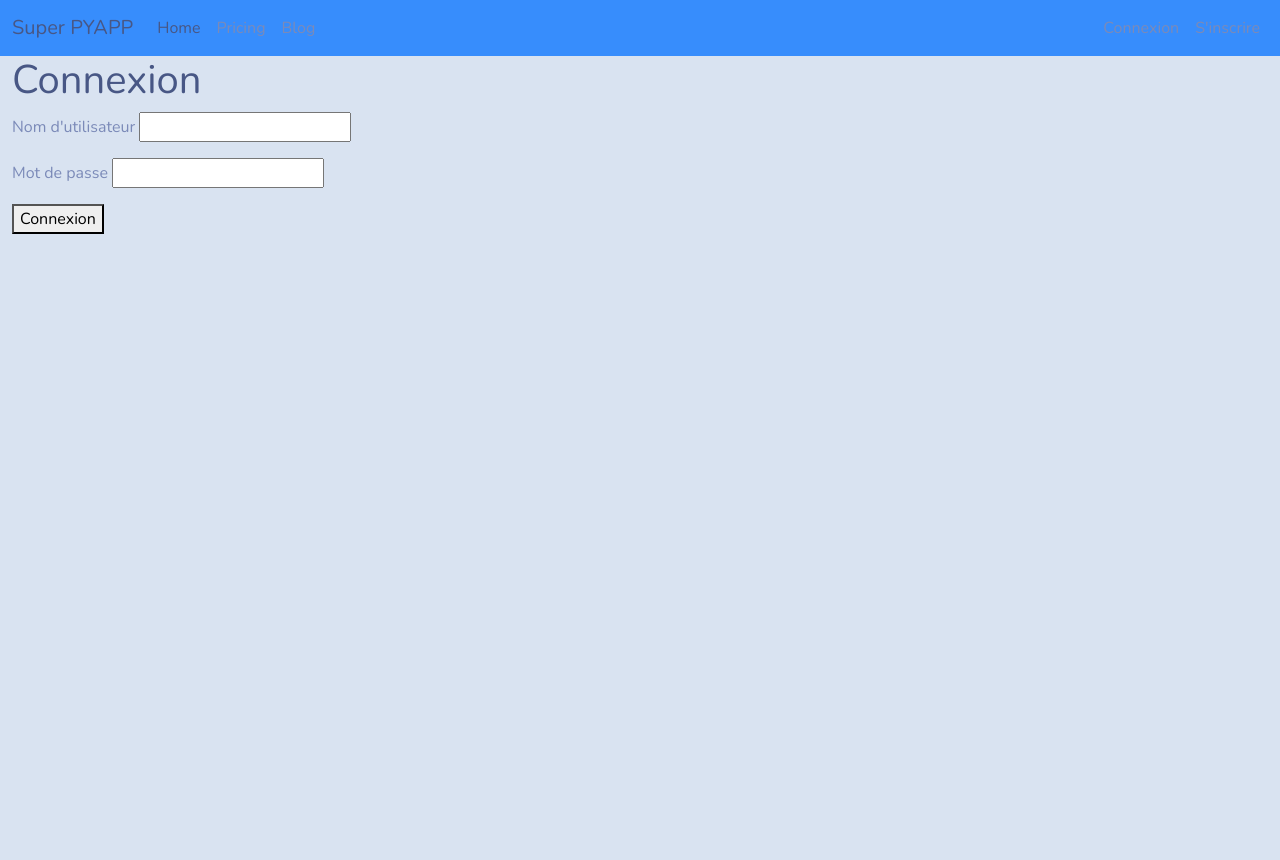
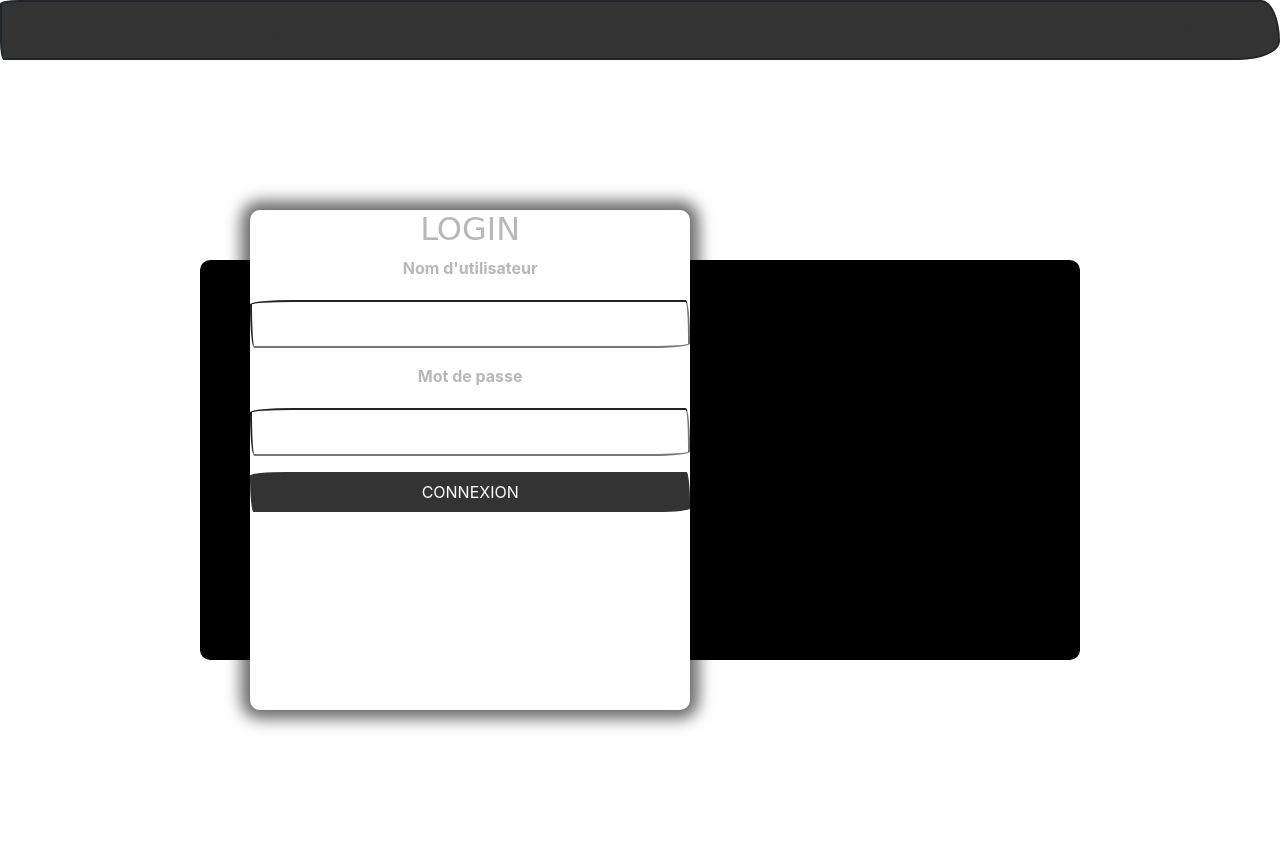
Before and after one commit to jimmy-steve/SuperShop, a Django app: page /login/ in a window 1280 px wide. Before the commit the page ends 234 px from the top, so only its background shows below. Run offline with Django 4.2, Linux system fonts and the light colour scheme; some libraries are stand-ins or nearby versions; some web fonts are replaced.

Commit message:
add-login and css

```diff
--- a/accounts/templates/accounts/login.html
+++ b/accounts/templates/accounts/login.html
@@ -1,21 +1,60 @@
 {% extends 'base.html' %}
 
 {% block content %}
+<div class="login-container">
+        <div class="login-reg-panel">
+        <div class="login-info-box">
+            <h2>Have an account?</h2>
+            <p>If you already have an account, you can log in here to access your profile and preferences.</p>
+            <label id="label-register" for="log-reg-show">Login</label>
+            <input type="radio" name="active-log-panel" id="log-reg-show" {% if not show_register %}checked{% endif %}>
+        </div>
 
-<h1>Connexion</h1>
+        <div class="register-info-box">
+            <h2>Don't have an account?</h2>
+            <p>If you don't have an account yet, you can register here to get started and enjoy all the features we offer.</p>
+            <label id="label-login" for="log-login-show">Register</label>
+            <input type="radio" name="active-log-panel" id="log-login-show" {% if show_register %}checked{% endif %}>
+        </div>
+
+        <div class="white-panel">
+            <!-- Login Form -->
+            <div class="login-show" {% if show_register %}style="display:none;"{% endif %}>
                 <form method="POST">
-    {% csrf_token %}
+                    <h2>LOGIN</h2>
                     <p>
                         <label for="username">Nom d'utilisateur</label>
-        <input id="username" type="text" name="username">
+                        <input id="username" type="text" name="username" required>
                     </p>
                     <p>
                         <label for="password">Mot de passe</label>
-        <input id="password" type="password" name="password">
+                        <input id="password" type="password" name="password" required>
                     </p>
-    <button type="submit">Connexion</button>
+                    <button type="submit" name="submit_login" class="btn btn-primary">Connexion</button>
+                </form>
+            </div>
 
+            <!-- Register Form -->
+            <div class="register-show" {% if not show_register %}style="display:none;"{% endif %}>
+                <form method="POST">
+                    <h2>REGISTER</h2>
+                    <p>
+                        <label for="username_register">Nom d'utilisateur</label>
+                        <input id="username_register" type="text" name="username_register" required>
+                    </p>
+                    <p>
+                        <label for="password_register">Mot de passe</label>
+                        <input id="password_register" type="password" name="password_register" required>
+                    </p>
+                    <p>
+                        <label for="email_register">Email</label>
+                        <input id="email_register" type="email" name="email_register" required>
+                    </p>
+                    <button type="submit" name="submit_register" class="btn btn-primary">S'inscrire</button>
                 </form>
-
+            </div>
+        </div>
+    </div>
+</div>
 
 {% endblock %}
--- /dev/null
+++ b/static/style.css
@@ -0,0 +1,106 @@
+.login-container {
+    height: 100vh;
+    min-height: 550px;
+    background-repeat: no-repeat;
+    background-size: cover;
+    background-position: center;
+    position: relative;
+    overflow-y: hidden;
+}
+
+.login-reg-panel {
+    border-radius: 10px;
+    position: relative;
+    top: 50%;
+    transform: translateY(-50%);
+    text-align: center;
+    width: 70%;
+    right: 0;
+    left: 0;
+    margin: auto;
+    height: 400px;
+    background-color: black;
+}
+
+.white-panel {
+    background-color: rgba(255, 255, 255, 1);
+    border-radius: 10px;
+    height: 500px;
+    position: absolute;
+    top: -50px;
+    width: 50%;
+    right: calc(50% - 50px);
+    transition: .3s ease-in-out;
+    z-index: 0;
+    box-shadow: 0 0 15px 9px #00000096;
+}
+
+.login-reg-panel input[type="radio"] {
+    position: relative;
+    display: none;
+}
+
+.login-reg-panel {
+    color: #B8B8B8;
+}
+
+.login-reg-panel #label-login,
+.login-reg-panel #label-register {
+    border: 1px solid #9E9E9E;
+    padding: 5px 5px;
+    width: 150px;
+    display: block;
+    text-align: center;
+    border-radius: 10px;
+    cursor: pointer;
+    font-weight: 600;
+    font-size: 18px;
+}
+
+.login-info-box,
+.register-info-box {
+    width: 30%;
+    padding: 0 50px;
+    top: 20%;
+    position: absolute;
+    text-align: left;
+}
+
+@media (max-width: 768px) {
+    .login-reg-panel {
+        top: 40%;
+        width: 90%;
+    }
+    .white-panel {
+        width: 75%;
+        right: 12%;
+        top: 200px;
+        height: auto;
+    }
+    .login-info-box,
+    .register-info-box {
+        width: 100%;
+        top: 5%;
+        padding: 0 20px;
+    }
+}
+
+input[type="text"],
+input[type="password"],
+input[type="email"] {
+    width: 100%;
+    display: block;
+    margin-top: 20px;
+    padding: 10px;
+}
+
+button {
+    width: 100%;
+    background: #444444;
+    color: #f9f9f9;
+    border: none;
+    padding: 10px;
+    text-transform: uppercase;
+    border-radius: 2px;
+    cursor: pointer;
+}
--- a/templates/base.html
+++ b/templates/base.html
@@ -3,8 +3,11 @@
 <head>
     <meta charset="UTF-8">
     <title>La boutique</title>
-    <link rel="stylesheet" href="https://bootswatch.com/5/morph/bootstrap.css" id="bootstrap-theme">
+    <link rel="stylesheet" href="https://bootswatch.com/5/sketchy/bootstrap.css" id="bootstrap-theme">
         <link rel="stylesheet" href="https://cdnjs.cloudflare.com/ajax/libs/font-awesome/5.15.3/css/all.min.css" />
+    {% load static %}
+    <link rel="stylesheet" href="{% static 'style.css' %}">
+
 </head>
 <body>
 {% include 'navbar.html' %}
```
Also changed, not shown: supershop/settings.py (+8 -1 lines), db.sqlite3. Lines whose indentation alone changed are shown as unchanged.
